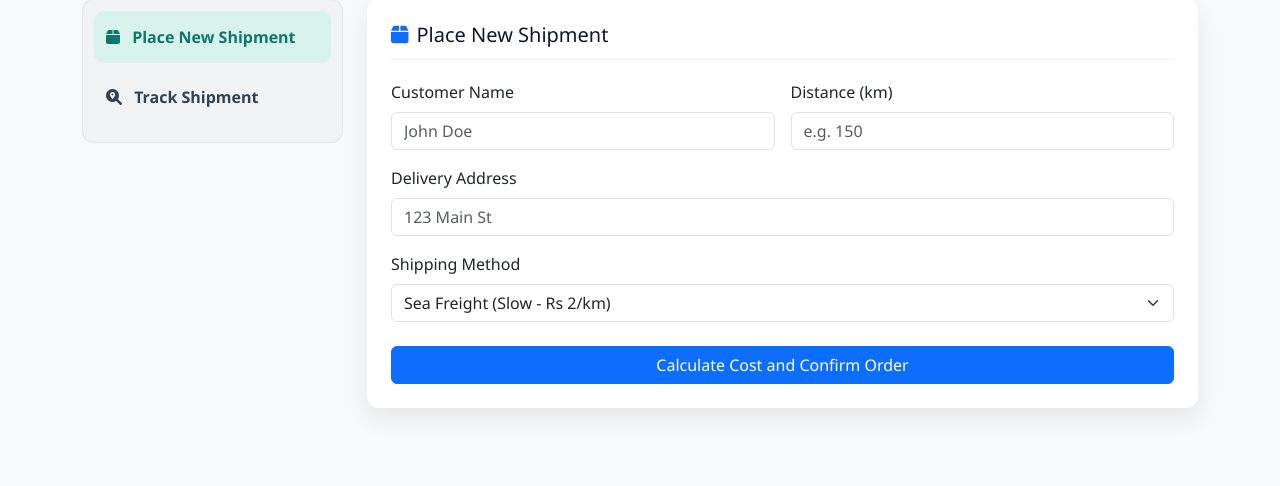
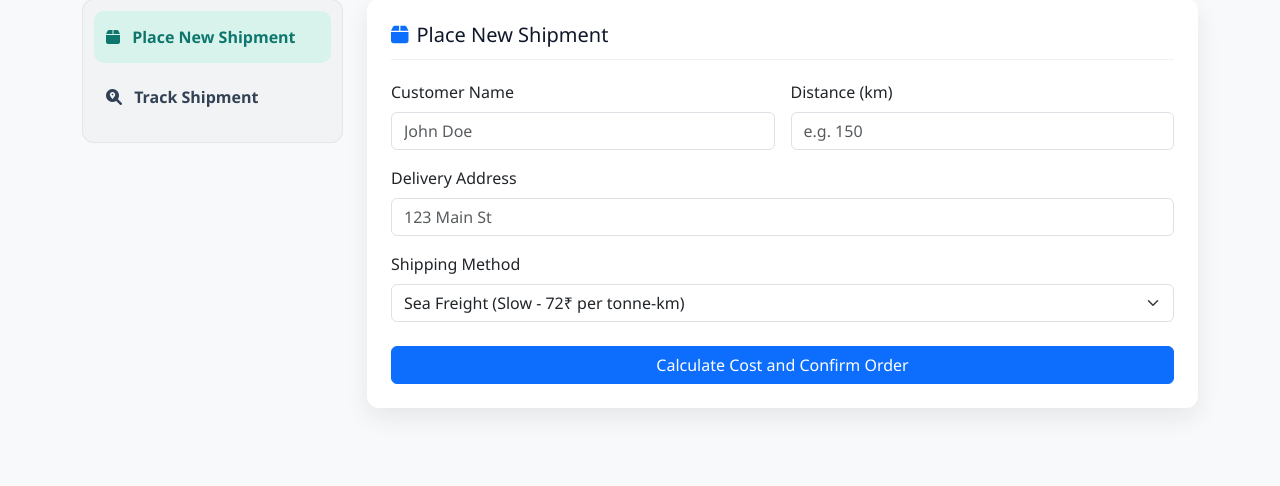
Before and after one commit to Lordsachin/Shipping-management, a Flask app: page / in a window 1280 px wide. Shown: the part 269-755 px from the top of the page. Run offline with Flask 3, Linux system fonts and the light colour scheme; the visitor is signed in with stand-in values (Sample User, id 1).

Commit message:
Changed the cost of routes according to indian standards

```diff
--- a/templates/index.html
+++ b/templates/index.html
@@ -110,10 +110,10 @@
                         <div class="col-12">
                             <label class="form-label">Shipping Method</label>
                             <select id="method" class="form-select">
-                                <option value="1">Sea Freight (Slow - Rs 2/km)</option>
-                                <option value="2">Road Transport (Medium - Rs 5/km)</option>
-                                <option value="3">Air Cargo (Fast - Rs 10/km)</option>
-                                <option value="4">Rail Freight (Medium - Rs 3/km)</option>
+                                <option value="1">Sea Freight (Slow - 72₹ per tonne-km)</option>
+                                <option value="2">Road Transport (Medium - 3.8₹ per tonne-km)</option>
+                                <option value="3">Air Cargo (Fast - 2₹ per tonne-km)</option>
+                                <option value="4">Rail Freight (Medium - 2.3₹ per tonne-km)</option>
                             </select>
                         </div>
                         <div class="col-12 mt-4">
```
